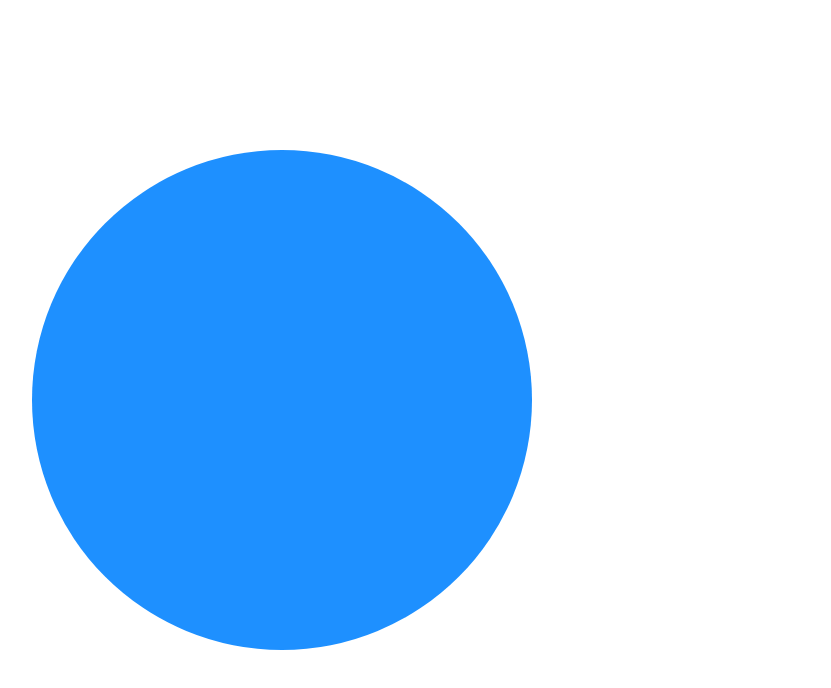
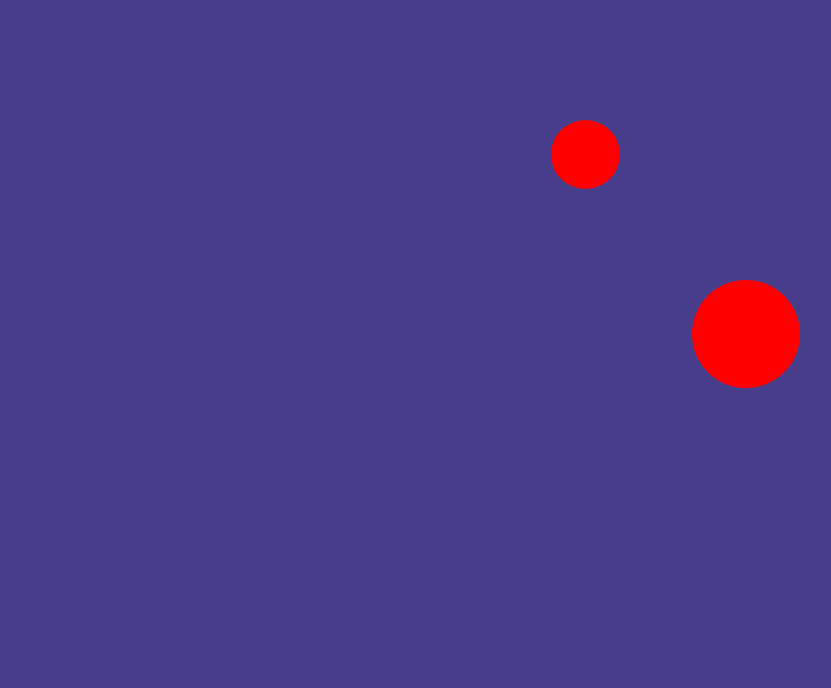
Before and after one commit to ArviWasTaken/Planets, a website: page index.html in a window 1280 px wide. Shown: the whole page, without its empty margins (358-1189 px from the left). Drawn offline with Linux system fonts and the light colour scheme.

Commit message:
Created 2 randomly generated planets

```diff
--- a/index.html
+++ b/index.html
@@ -4,8 +4,32 @@
     <meta charset="UTF-8">
     <title>Planets!</title>
 </head>
-<body style="display: flex; margin: 0; height: 100vh; align-items: center; justify-content: center">
-    <div style="background-color: dodgerblue; height: 500px; width: 500px; border-radius: 100%">
-    </div>
+<body style=" margin: 0; height: 100vh; background-color: darkslateblue">
 </body>
+<script>
+    // Create two planets random on page
+
+    let p1 = document.body.appendChild(createPlanet());
+    let p2 = document.body.appendChild(createPlanet());
+
+    function createPlanet() {
+        let planet = document.createElement("div");
+
+        //styling
+        let planetStyle = planet.style;
+        planetStyle.position = "fixed";
+        planetStyle.backgroundColor = "red";
+        planetStyle.height = randomInteger(50, 150) + "px";
+        planetStyle.width = planetStyle.height;
+        planetStyle.left = randomInteger(10, 90) + "%";
+        planetStyle.top = randomInteger(10, 90) + "%";
+        planetStyle.borderRadius = "100%";
+
+        return planet
+    }
+
+    function randomInteger(min, max) {
+        return Math.floor(Math.random() * (max - min + 1)) + min;
+    }
+</script>
 </html>
```
